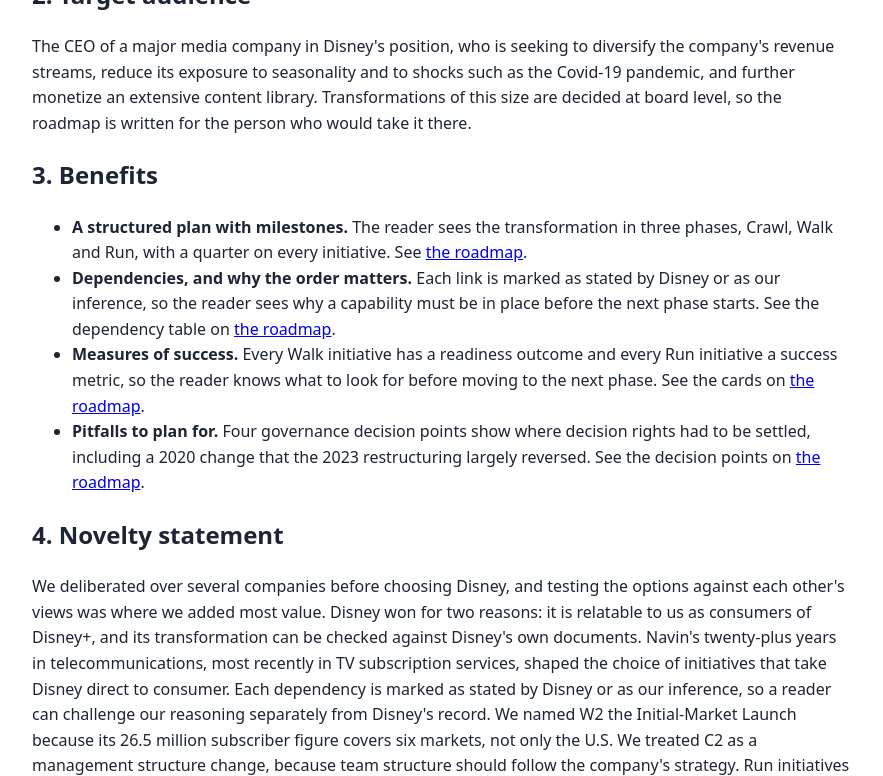
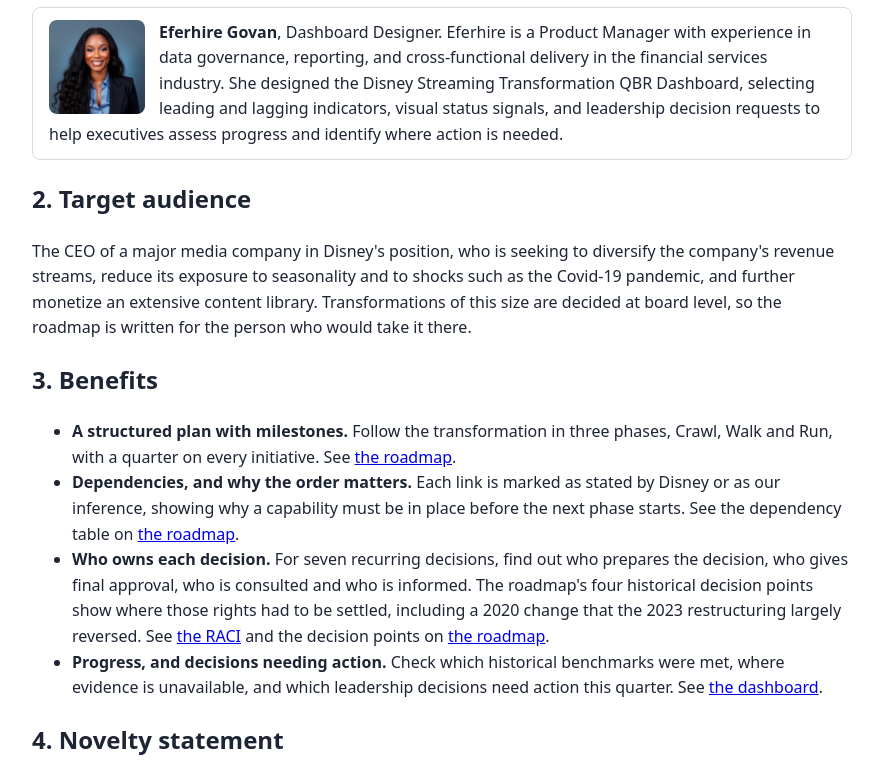
Before and after one commit to navinbalkissoon/Transformation-Roadmap, a plain HTML site: page index.html in a window 1280 px wide. Shown: the part 554-1330 px from the top of the page, without its empty margins (198-1081 px from the left). Drawn offline with Linux system fonts and the light colour scheme.

Commit message:
Add About Us page, final roadmap and team photos, and remove old dashboard file

```diff
--- a/index.html
+++ b/index.html
@@ -1,22 +1,22 @@
 <!DOCTYPE html>
 <html lang="en"><head><meta charset="utf-8"><meta name="viewport" content="width=device-width, initial-scale=1"><title>About Us: Disney Streaming Transformation Roadmap</title>
-<style>body{font:16px/1.6 system-ui,sans-serif;max-width:820px;margin:32px auto;padding:0 16px;color:#1d2433}nav a{margin-right:14px}.m{border:1px solid #d7dbe3;border-radius:8px;padding:12px 16px;margin:10px 0;overflow:auto}.m img{float:left;width:96px;height:auto;border-radius:8px;margin:0 14px 6px 0}</style></head>
+<style>body{font:16px/1.6 system-ui,sans-serif;max-width:820px;margin:32px auto;padding:0 16px;color:#1d2433}nav a{margin-right:14px}.m{border:1px solid #d7dbe3;border-radius:8px;padding:12px 16px;margin:10px 0;overflow:auto}.m img,.av{float:left;width:96px;border-radius:8px;margin:0 14px 6px 0}.m img{height:auto}.av{height:96px;background:#dbe4f3;color:#1b3a6b;font-weight:bold;font-size:30px;display:flex;align-items:center;justify-content:center}</style></head>
 <body>
 <nav><a href="index.html"><b>About Us</b></a><a href="roadmap.html">Roadmap</a><a href="raci.html">RACI</a><a href="dashboard.html">Dashboard</a></nav>
 <h1>Disney Streaming Transformation Roadmap</h1>
 <h2>1. The team</h2>
 <div class="m"><img src="images/navin-balkissoon.jpg" alt="Photo of Navin Balkissoon"><b>Navin Balkissoon</b>, Roadmap Sequencer and Site Editor. Navin has over twenty years of experience in the telecommunications sector, most recently in the home and entertainment business, including TV subscription services. He owned the roadmap design, selecting the key initiatives that take Disney into the direct-to-consumer segment, and assembled and edited the site.</div>
-<div class="m"><b>Nelson-Augusto Hernandez Panunzio</b>, Governance Designer. [2-3 sentence bio.]</div>
-<div class="m"><b>Eferhire Govan</b>, Dashboard Designer. [2-3 sentence bio.]</div>
+<div class="m"><div class="av" role="img" aria-label="Initials of Nelson-Augusto Hernandez Panunzio">NH</div><b>Nelson-Augusto Hernandez Panunzio</b>, Governance Designer. Nelson works as a Supply Chain MDM Analyst at Southern Glazer's Wine &amp; Spirits and created the RACI matrix to clarify ownership of decisions throughout Disney's streaming transformation. The RACI shows who handles each decision, who is accountable, who provides input, and who receives updates.</div>
+<div class="m"><img src="images/eferhire-govan.jpg" alt="Photo of Eferhire Govan"><b>Eferhire Govan</b>, Dashboard Designer. Eferhire is a Product Manager with experience in data governance, reporting, and cross-functional delivery in the financial services industry. She designed the Disney Streaming Transformation QBR Dashboard, selecting leading and lagging indicators, visual status signals, and leadership decision requests to help executives assess progress and identify where action is needed.</div>
 <h2>2. Target audience</h2>
 <p>The CEO of a major media company in Disney's position, who is seeking to diversify the company's revenue streams, reduce its exposure to seasonality and to shocks such as the Covid-19 pandemic, and further monetize an extensive content library. Transformations of this size are decided at board level, so the roadmap is written for the person who would take it there.</p>
 <h2>3. Benefits</h2>
 <ul>
-<li><b>A structured plan with milestones.</b> The reader sees the transformation in three phases, Crawl, Walk and Run, with a quarter on every initiative. See <a href="roadmap.html">the roadmap</a>.</li>
-<li><b>Dependencies, and why the order matters.</b> Each link is marked as stated by Disney or as our inference, so the reader sees why a capability must be in place before the next phase starts. See the dependency table on <a href="roadmap.html">the roadmap</a>.</li>
-<li><b>Measures of success.</b> Every Walk initiative has a readiness outcome and every Run initiative a success metric, so the reader knows what to look for before moving to the next phase. See the cards on <a href="roadmap.html">the roadmap</a>.</li>
-<li><b>Pitfalls to plan for.</b> Four governance decision points show where decision rights had to be settled, including a 2020 change that the 2023 restructuring largely reversed. See the decision points on <a href="roadmap.html">the roadmap</a>.</li>
+<li><b>A structured plan with milestones.</b> Follow the transformation in three phases, Crawl, Walk and Run, with a quarter on every initiative. See <a href="roadmap.html">the roadmap</a>.</li>
+<li><b>Dependencies, and why the order matters.</b> Each link is marked as stated by Disney or as our inference, showing why a capability must be in place before the next phase starts. See the dependency table on <a href="roadmap.html">the roadmap</a>.</li>
+<li><b>Who owns each decision.</b> For seven recurring decisions, find out who prepares the decision, who gives final approval, who is consulted and who is informed. The roadmap's four historical decision points show where those rights had to be settled, including a 2020 change that the 2023 restructuring largely reversed. See <a href="raci.html">the RACI</a> and the decision points on <a href="roadmap.html">the roadmap</a>.</li>
+<li><b>Progress, and decisions needing action.</b> Check which historical benchmarks were met, where evidence is unavailable, and which leadership decisions need action this quarter. See <a href="dashboard.html">the dashboard</a>.</li>
 </ul>
 <h2>4. Novelty statement</h2>
-<p>We deliberated over several companies before choosing Disney, and testing the options against each other's views was where we added most value. Disney won for two reasons: it is relatable to us as consumers of Disney+, and its transformation can be checked against Disney's own documents. Navin's twenty-plus years in telecommunications, most recently in TV subscription services, shaped the choice of initiatives that take Disney direct to consumer. Each dependency is marked as stated by Disney or as our inference, so a reader can challenge our reasoning separately from Disney's record. We named W2 the Initial-Market Launch because its 26.5 million subscriber figure covers six markets, not only the U.S. We treated C2 as a management structure change, because team structure should follow the company's strategy. Run initiatives carry success metrics the brief did not require, and R1 notes that the 2020 international rollout fell during the Covid-19 pandemic, one of the shocks our reader wants less exposure to.</p>
+<p>We deliberated over several companies and gave our perspectives before finally choosing Disney. Disney won because it offers a relatable product and its data sources were available directly from Disney. In this submission, each dependency is marked as stated by Disney or as our inference, so that our reasoning can be challenged separately from Disney's record. We named W2 the Initial-Market Launch because its 26.5 million subscriber figure covers the U.S. and four other countries. We felt C2 was an important initiative to capture because it represented a management structure change that aligned with Disney's direct-to-consumer strategy. Nelson's RACI assigns exactly one accountable approver to each of seven recurring decisions and calls for a review of approval rights after reorganizations, because Disney's 2020 and 2023 changes moved those rights twice. On the dashboard, Eferhire's data governance and reporting experience separates verified historical results from proposed targets and unavailable evidence. It shows lower churn as R3's intended outcome, with migration-readiness checks as the leading indicator, so no unverified result appears as achieved.</p>
 </body></html>
```
Also changed, not shown: Disney QBR Dashboard.html (deleted, +0 -6 lines), roadmap.html (+1 -1 lines), images/eferhire-govan.jpg (added).
